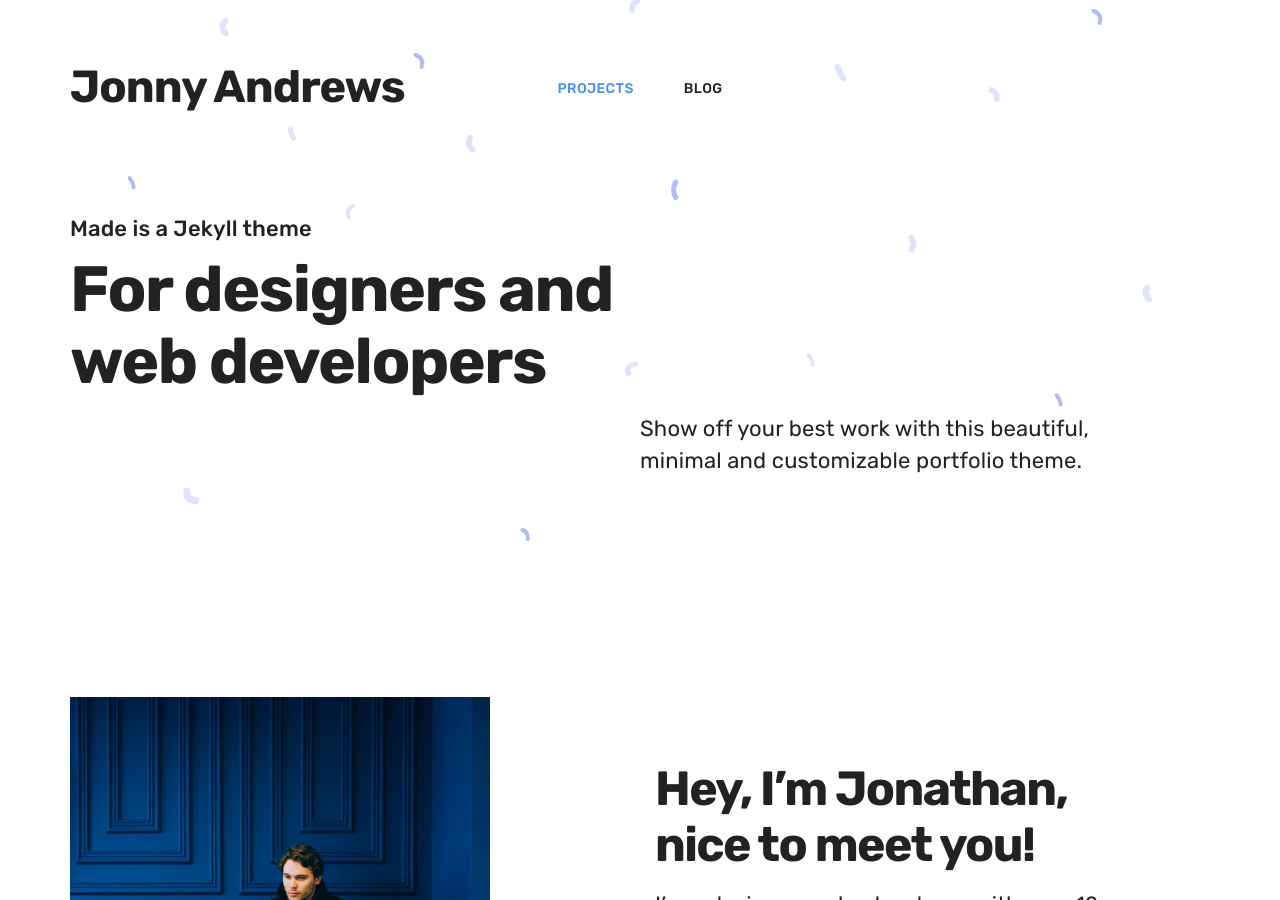
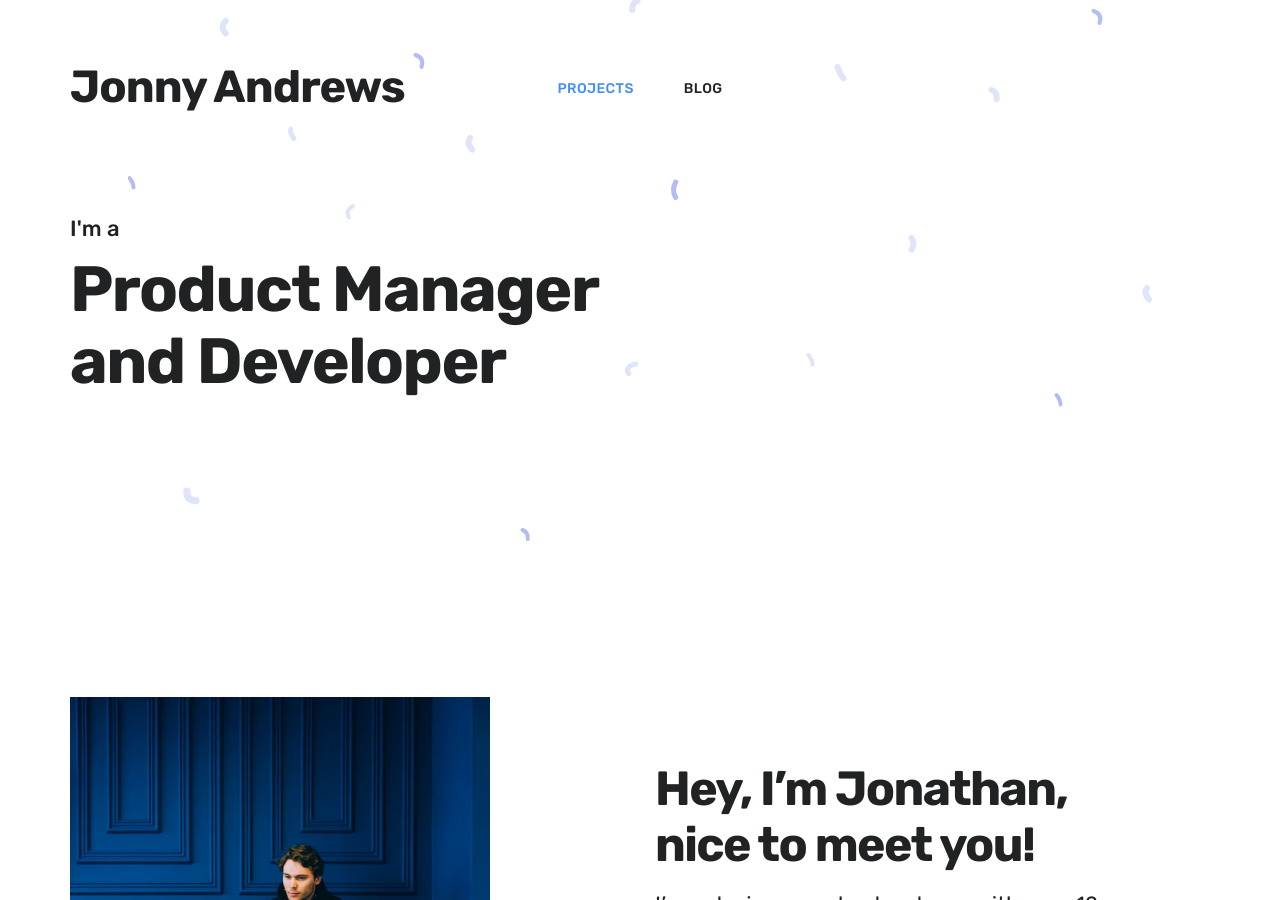
Before and after one commit to jonathanandrewsuk/jonathanandrewsuk.github.io, a Jekyll site: the page built from index.html, in a window 1280 px wide and 900 px high. Built offline with Jekyll 4.4.1, drawn with Linux system fonts in a browser that asks for light colours; nearby versions of some CDN libraries.

Commit message:
Update index.html

```diff
--- a/index.html
+++ b/index.html
@@ -1,8 +1,8 @@
 ---
 layout: default
-overtitle: Made is a Jekyll theme
-title: For designers and web developers
-description: Show off your best work with this beautiful, minimal and customizable portfolio theme.
+overtitle: I'm a
+title: Product Manager and Developer
+description:
 featured_image: /images/social.jpg
 ---
 
```
